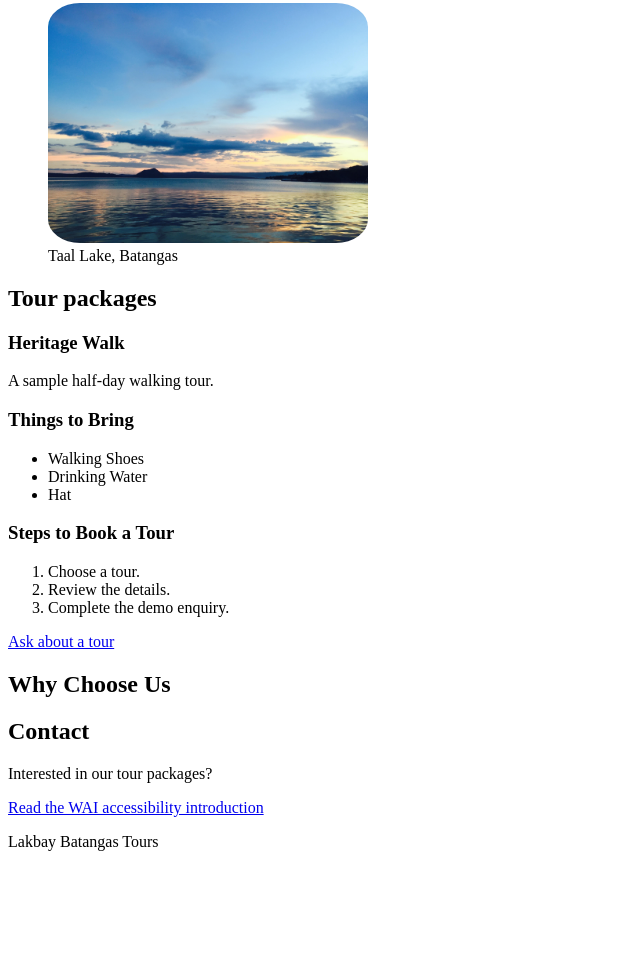
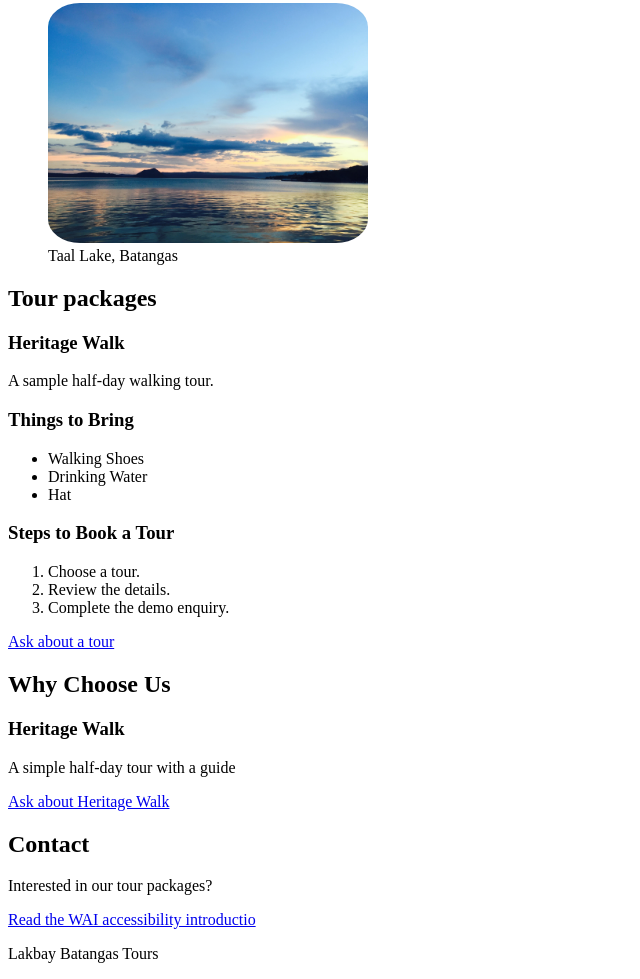
Before and after one commit to Lucypearl09/lakbay-batangas-tours, a plain HTML site: page index.html in a window 1280 px wide. Shown: the part 196-1175 px from the top of the page, without its empty margins (0-640 px from the left). Before the commit the page ends 1063 px from the top, so only its background shows below. Drawn offline with Linux system fonts and the light colour scheme.

Commit message:
add heritage walk

```diff
--- a/index.html
+++ b/index.html
@@ -56,13 +56,17 @@
       <h2>Why Choose Us</h2>
     </section>
 
+    <article>
+      <h3>Heritage Walk</h3>
+      <p>A simple half-day tour with a guide</p>
+      <a href="#contact">Ask about Heritage Walk</a>
+    </article>
+
     <section id="contact">
       <h2>Contact</h2>
       <p>Interested in our tour packages?</p>
 
-      <a href="https://www.w3.org/WAI/">
-  Read the WAI accessibility introduction
-</a>
+      <a href="https://www.w3.org/WAI/">Read the WAI accessibility introductio</a>
     </section>
   </main>
 
```
